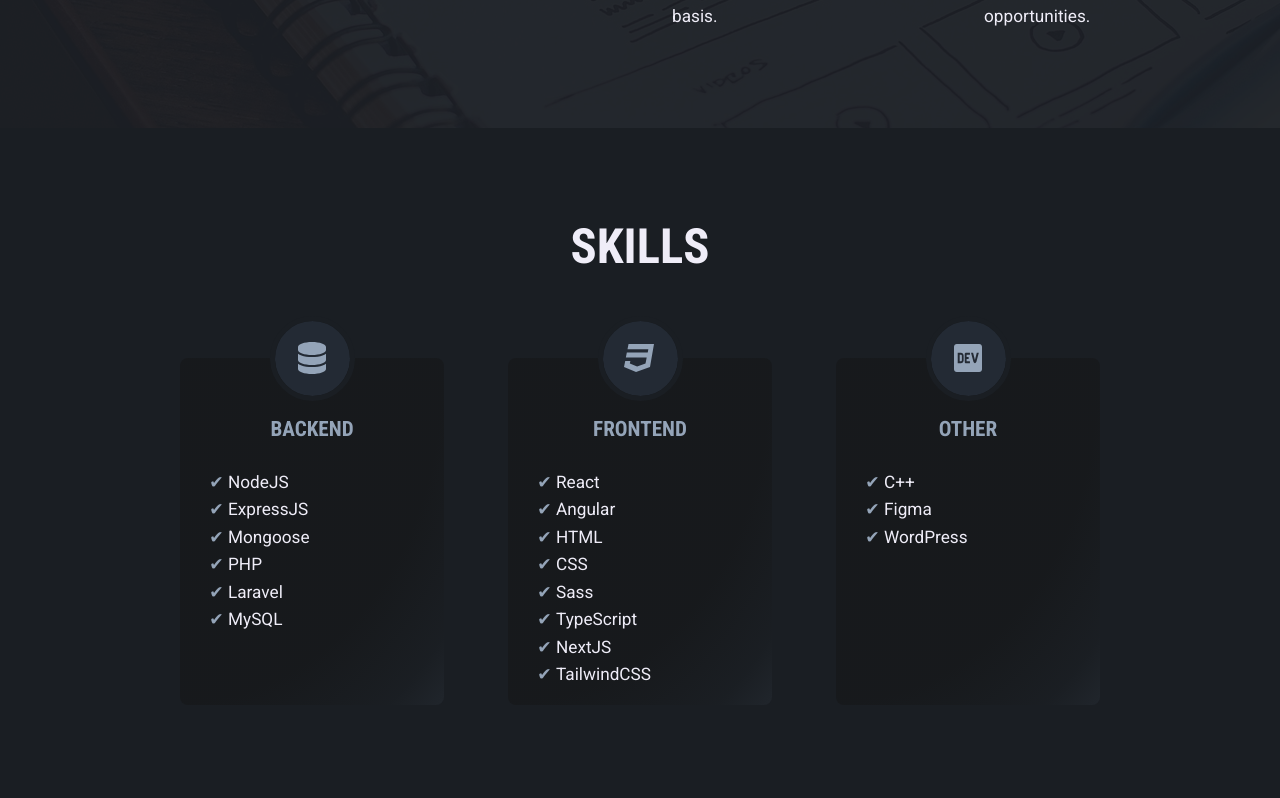
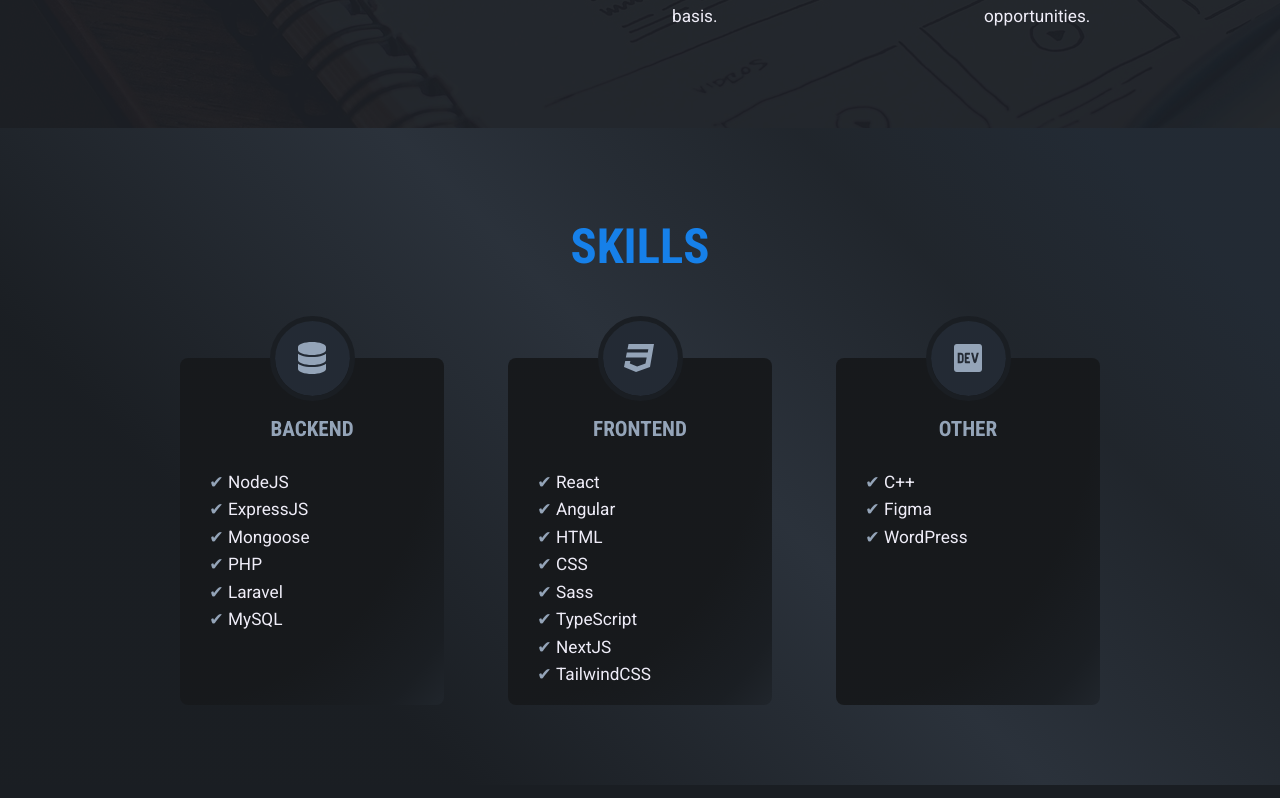
Before and after one commit to Cairhiin/Portfolio-Website, a React (Vite) app: page / in a window 1280 px wide. Shown: the part 402-1200 px from the top of the page. Built offline with nearby package versions, Linux system fonts and the light colour scheme; grey boxes are pictures that could not be loaded.

Commit message:
Fix lacking keys and add a gradient to the background

```diff
--- a/src/App.css
+++ b/src/App.css
@@ -1,12 +1,3 @@
-#skills {
-  padding-block-start: var(--spacing-900);
-  padding-block-end: var(--spacing-900);
-}
-
-#projects {
-  position: relative;
-}
-
 #projects::before {
   content: "";
   position: absolute;
@@ -15,11 +6,14 @@
   bottom: 0;
   width: 100%;
   opacity: 0.05;
-  z-index: -1;
   background-image: url("/src/assets/skills-bg.jpg");
   background-position: center;
   background-attachment: fixed;
   background-repeat: no-repeat;
+}
+
+#skills {
+  background: var(--background);
 }
 
 .flex-container {
--- a/src/components/CardList/index.tsx
+++ b/src/components/CardList/index.tsx
@@ -19,6 +19,7 @@
       {Object.keys(cardListData).map(
         (name: string): JSX.Element => (
           <Card
+            key={name}
             title={name.charAt(0).toUpperCase() + name.slice(1)}
             icon={(cardListData as any)[name].icon}
           >
--- a/src/components/Hero/index.css
+++ b/src/components/Hero/index.css
@@ -2,6 +2,7 @@
   position: relative;
   padding-inline: var(--spacing-800);
   padding-block: var(--spacing-900);
+  isolation: isolate;
 }
 
 .hero::before {
--- a/src/components/ProjectModal/index.tsx
+++ b/src/components/ProjectModal/index.tsx
@@ -44,7 +44,7 @@
         <div className="card-modal-links">
           {links.map(
             ({ url, icon }: Link): JSX.Element => (
-              <a href={url}>
+              <a href={url} key={url}>
                 <FontAwesomeIcon icon={icon} />
               </a>
             )
--- a/src/components/ProjectsGrid/index.tsx
+++ b/src/components/ProjectsGrid/index.tsx
@@ -81,6 +81,7 @@
                 if (index >= 4) return null;
                 return (
                   <Project
+                    key={project.id}
                     image={project.img}
                     content={project.content}
                     title={project.name}
@@ -114,6 +115,7 @@
                 if (index < 4) return null;
                 return (
                   <Project
+                    key={project.id}
                     image={project.img}
                     content={project.content}
                     title={project.name}
@@ -127,6 +129,7 @@
                 if (index < 4) return null;
                 return (
                   <Project
+                    key={project.id}
                     image={project.img}
                     content={project.content}
                     title={project.name}
--- a/src/index.css
+++ b/src/index.css
@@ -165,6 +165,14 @@
   --spacing-700: clamp(1.73rem, calc(1.64rem + 0.45vw), 2.2rem);
   --spacing-800: clamp(3rem, calc(1.94rem + 0.65vw), 4rem);
   --spacing-900: clamp(5rem, calc(2.31rem + 0.91vw), 6rem);
+
+  --background: linear-gradient(
+    45deg,
+    hsl(213 14% 12% / 1) 24%,
+    hsl(214 16% 20% / 1) 54%,
+    hsl(213 15% 15% / 1) 75%,
+    hsl(213 20% 17% / 1) 90%
+  );
 }
 
 body {
@@ -211,19 +219,16 @@
 section {
   padding-block: var(--spacing-900);
   padding-inline: var(--spacing-700);
+  position: relative;
 }
 
 p {
   margin-bottom: 1em;
 }
 
-section {
-  background-color: inherit;
-  position: relative;
-}
-
 section h2 {
   text-align: center;
   font-size: var(--fs-900);
   margin-bottom: 1.5em;
+  color: var(--color-highlight-400);
 }
```
